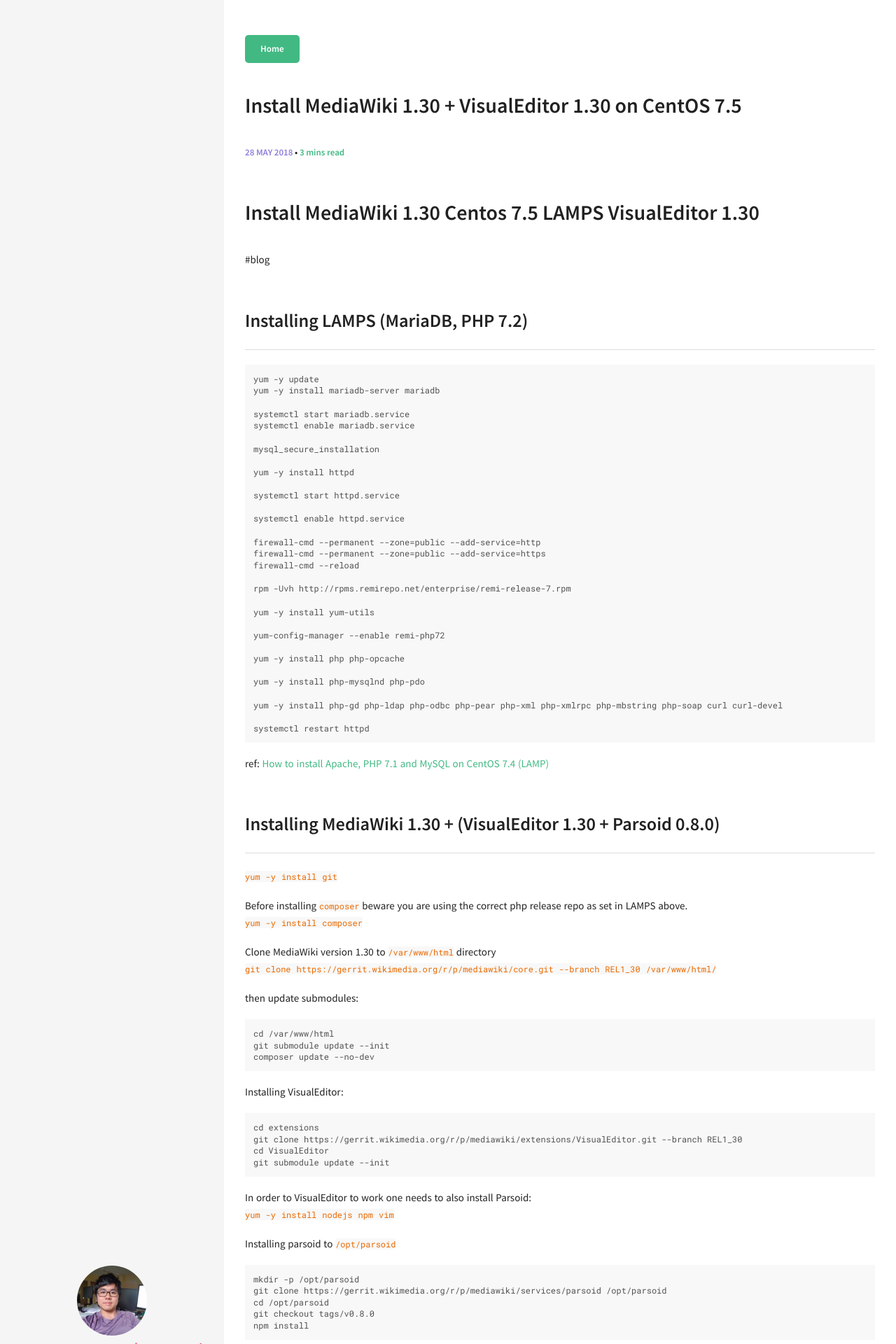
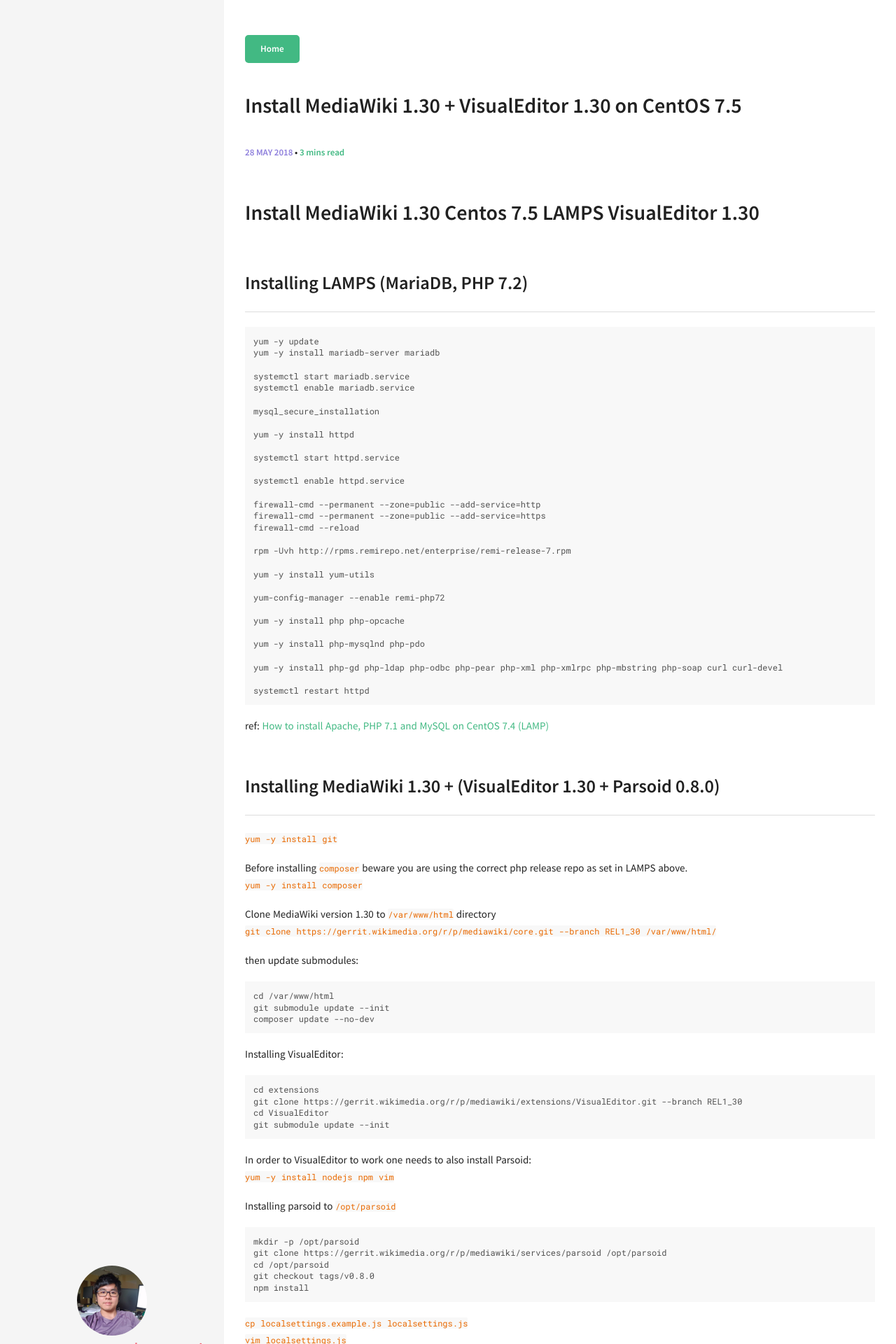
Before and after one commit to CrashLaker/CrashLaker2.github.io, a Jekyll site: the page built from _posts/2018-05-28-mediawiki.markdown, in a window 1280 px wide. Shown: the top 1920 px of the page at 70% size. Built offline with Jekyll 4.4.1, drawn with Linux system fonts in a browser that asks for light colours; comment, search, counter and statistics services are not loaded.

Commit message:
mediawiki post fix

````diff
--- a/_posts/2018-05-28-mediawiki.markdown
+++ b/_posts/2018-05-28-mediawiki.markdown
@@ -1,13 +1,12 @@
 ---
 layout: post
 title: "Install MediaWiki 1.30 + VisualEditor 1.30 on CentOS 7.5"
-categories: [modules]
+categories: [recipe]
 comments: true
 date: "2018-05-28 17:03:20 -0300"
 ---
 
 # Install MediaWiki 1.30 Centos 7.5 LAMPS VisualEditor 1.30
-#blog
 
 ## Installing LAMPS (MariaDB, PHP 7.2)
 ```
````
